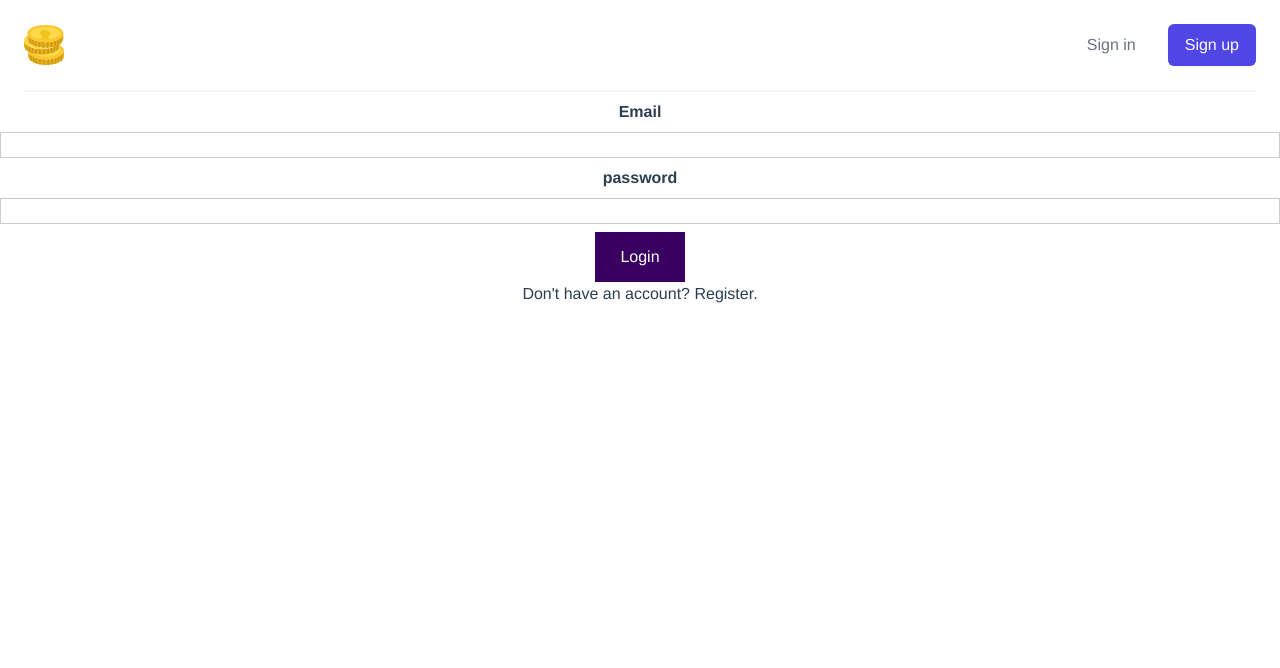
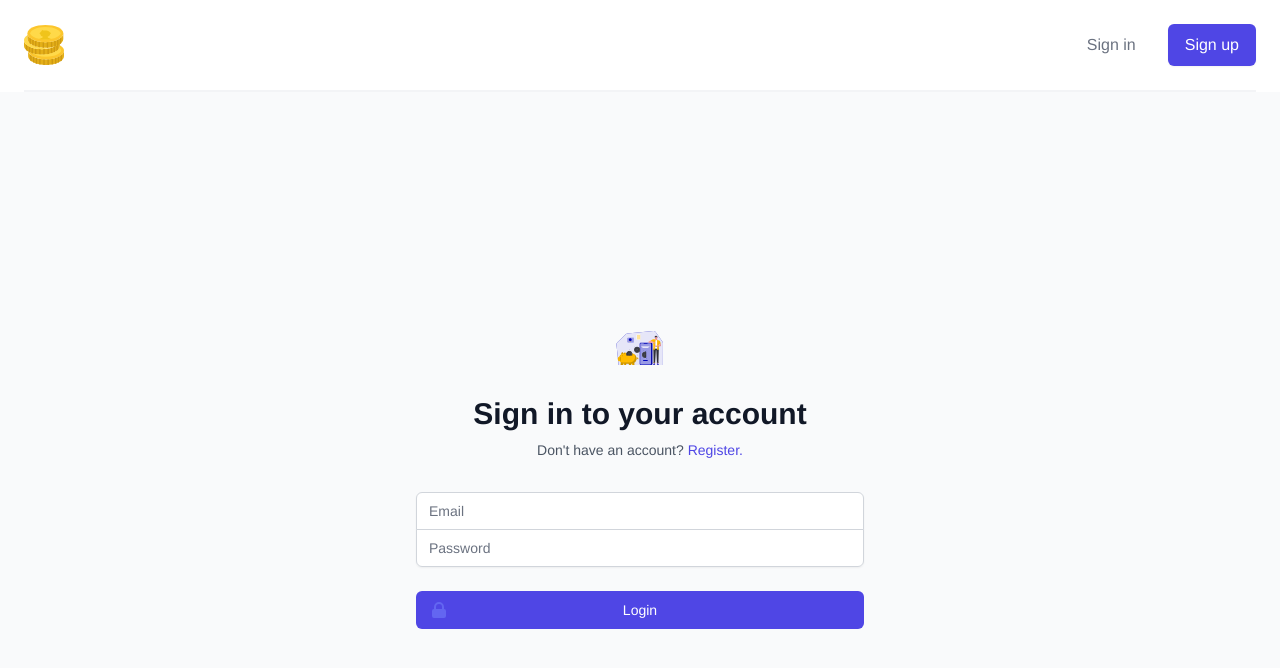
Before and after one commit to ToGanz/budgeting-app, a Vue app: page /login in a window 1280 px wide. Shown: the top 668 px of the page. Built offline with nearby package versions, Linux system fonts and the light colour scheme.

Commit message:
style user forms

```diff
--- a/package.json
+++ b/package.json
@@ -11,6 +11,7 @@
   "dependencies": {
     "@headlessui/vue": "^1.3.0",
     "@heroicons/vue": "^1.0.1",
+    "@tailwindcss/forms": "^0.3.3",
     "@tailwindcss/postcss7-compat": "^2.2.4",
     "autoprefixer": "^9.8.6",
     "axios": "^0.21.1",
--- a/src/components/users/DeleteUser.vue
+++ b/src/components/users/DeleteUser.vue
@@ -3,13 +3,20 @@
     <base-spinner></base-spinner>
   </base-dialog>
 
-  <button @click="deleteUser">Delete Profile</button>
+  <div class="pb-10">
+    <button
+      @click="deleteUser"
+      class=" px-8 py-3 border border-transparent text-base font-medium rounded-md text-white bg-red-600 hover:bg-red-700 md:py-4 md:text-lg md:px-10"
+    >
+      Delete account
+    </button>
 
-  <ul>
-    <li v-for="(error, index) in errors" :key="index">
-      {{ error }}
-    </li>
-  </ul>
+    <ul>
+      <li v-for="(error, index) in errors" :key="index">
+        {{ error }}
+      </li>
+    </ul>
+  </div>
 </template>
 
 <script>
--- a/src/components/users/EditUser.vue
+++ b/src/components/users/EditUser.vue
@@ -3,6 +3,23 @@
     <base-dialog :show="isLoading" title="Updating..." fixed>
       <base-spinner></base-spinner>
     </base-dialog>
+
+    <div
+      class="min-h-screen flex items-center justify-center bg-gray-50 py-12 px-4 sm:px-6 lg:px-8"
+    >
+      <div class="max-w-md w-full space-y-8">
+        <div>
+          <img
+            class="mx-auto h-12 w-auto"
+            src="@/assets/images/Money-backGuarantee.svg"
+            alt="Workflow"
+          />
+          <h2
+            class="mt-6 text-center text-3xl font-extrabold text-gray-900"
+          >
+            Edit your profile
+          </h2>
+        </div>
         <user-form
           mode="update"
           :emailToEdit="userToEdit.email"
@@ -14,6 +31,8 @@
             {{ error }}
           </li>
         </ul>
+      </div>
+    </div>
   </div>
 </template>
 
--- a/src/components/users/UserForm.vue
+++ b/src/components/users/UserForm.vue
@@ -1,47 +1,77 @@
 <template>
-  <form @submit.prevent="submitForm">
-    <div v-if="mode !== 'login'" class="form-control" :class="{ invalid: !name.isValid }">
-      <label for="name">Name</label>
+  <form @submit.prevent="submitForm" class="mt-8 space-y-6">
+    <div class="rounded-md shadow-sm -space-y-px">
+      <div :class="{ invalid: !email.isValid }">
+        <label for="email" class="sr-only">Email</label>
+        <input
+          type="email"
+          id="email"
+          autocomplete="email"
+          placeholder="Email"
+          class="appearance-none rounded-none relative block w-full px-3 py-2 border border-gray-300 placeholder-gray-500 text-gray-900 rounded-t-md focus:outline-none focus:ring-indigo-500 focus:border-indigo-500 focus:z-10 sm:text-sm"
+          v-model.trim="email.val"
+          @blur="clearValidity('email')"
+        />
+        <p v-if="!email.isValid">Please enter a valid email.</p>
+      </div>
+      <div v-if="mode !== 'login'" :class="{ invalid: !name.isValid }">
+        <label for="name" class="sr-only">Name</label>
         <input
           type="text"
           id="name"
+          autocomplete="name"
+          placeholder="Name"
+          class="appearance-none rounded-none relative block w-full px-3 py-2 border border-gray-300 placeholder-gray-500 text-gray-900 rounded-m-md focus:outline-none focus:ring-indigo-500 focus:border-indigo-500 focus:z-10 sm:text-sm"
           v-model.trim="name.val"
           @blur="clearValidity('name')"
         />
         <p v-if="!name.isValid">Name must not be empty.</p>
       </div>
-    <div class="form-control" :class="{ invalid: !email.isValid }">
-      <label for="email">Email</label>
-      <input
-        type="email"
-        id="email"
-        v-model.trim="email.val"
-        @blur="clearValidity('email')"
-      />
-      <p v-if="!email.isValid">Please enter a valid email.</p>
-    </div>
-    <div class="form-control" :class="{ invalid: !password.isValid }">
-      <label for="password">password</label>
+      <div :class="{ invalid: !password.isValid }">
+        <label for="password" class="sr-only">Password</label>
         <input
           type="password"
           id="password"
+          autocomplete="current-password"
+          placeholder="Password"
+          class="appearance-none rounded-none relative block w-full px-3 py-2 border border-gray-300 placeholder-gray-500 text-gray-900 rounded-b-md focus:outline-none focus:ring-indigo-500 focus:border-indigo-500 focus:z-10 sm:text-sm"
           v-model.trim="password.val"
           @blur="clearValidity('password')"
         />
         <p v-if="!password.isValid">
-        Please enter a valid password (must be at least 6 characters long).
+          Please enter a valid password (must be at least 6 characters
+          long).
         </p>
+      </div>
     </div>
 
     <p v-if="!formIsValid">
       Please fix the above errors and submit again.
     </p>
-    <base-button>{{ submitButtonCaption }}</base-button>
+    <div>
+      <button
+        type="submit"
+        class="group relative w-full flex justify-center py-2 px-4 border border-transparent text-sm font-medium rounded-md text-white bg-indigo-600 hover:bg-indigo-700 focus:outline-none focus:ring-2 focus:ring-offset-2 focus:ring-indigo-500"
+      >
+        <span class="absolute left-0 inset-y-0 flex items-center pl-3">
+          <LockClosedIcon
+            class="h-5 w-5 text-indigo-500 group-hover:text-indigo-400"
+            aria-hidden="true"
+          />
+        </span>
+        {{ submitButtonCaption }}
+      </button>
+    </div>
   </form>
 </template>
 
 <script>
+import { LockClosedIcon } from '@heroicons/vue/solid'
+
 export default {
+  components: {
+    LockClosedIcon,
+  },
   emits: ['save-data'],
   props: {
     mode: {
@@ -106,7 +136,11 @@
       if (this.mode === 'register' && this.password.val.length < 6) {
         this.password.isValid = false
         this.formIsValid = false
-      } else if (this.mode === 'update' && this.password.val && this.password.val.length < 6) {
+      } else if (
+        this.mode === 'update' &&
+        this.password.val &&
+        this.password.val.length < 6
+      ) {
         this.password.isValid = false
         this.formIsValid = false
       }
@@ -131,11 +165,7 @@
 </script>
 
 <style scoped>
-.form-control {
-  margin: 0.5rem 0;
-}
-
-label {
+/* label {
   font-weight: bold;
   display: block;
   margin-bottom: 0.5rem;
@@ -145,9 +175,9 @@
   font-weight: normal;
   display: inline;
   margin: 0 0 0 0.5rem;
-}
+} */
 
-input,
+/* input,
 textarea {
   display: block;
   width: 100%;
@@ -160,7 +190,7 @@
   background-color: #f0e6fd;
   outline: none;
   border-color: #3d008d;
-}
+} */
 
 .invalid label {
   color: red;
--- a/src/views/Home.vue
+++ b/src/views/Home.vue
@@ -1,7 +1,7 @@
 <template>
   <div class="max-w-7xl mx-auto">
     <div
-      class="relative z-10 pb-4 bg-white sm:pb-8 md:pb-10 lg:w-full lg:pb-14 xl:pb-16"
+      class="relative z-8 pb-4 bg-white sm:pb-8 md:pb-10 lg:w-full lg:pb-14 xl:pb-16"
     >
       <main
         class="flex flex-wrap mt-10 mx-auto max-w-7xl px-4 sm:mt-12 sm:px-6 md:mt-16 lg:mt-20 lg:px-8 xl:mt-28"
--- a/src/views/LoginUser.vue
+++ b/src/views/LoginUser.vue
@@ -3,11 +3,37 @@
     <base-dialog :show="isLoading" title="Authenticating..." fixed>
       <base-spinner></base-spinner>
     </base-dialog>
-    <user-form mode="login" @save-data="login"></user-form>
-    <p>{{ error }}</p>
-    <router-link :to="{ name: 'Register' }">
-      Don't have an account? Register.
-    </router-link>
+
+    <div
+      class="min-h-screen flex items-center justify-center bg-gray-50 py-12 px-4 sm:px-6 lg:px-8"
+    >
+      <div class="max-w-md w-full space-y-8">
+        <div>
+          <img
+            class="mx-auto h-12 w-auto"
+            src="@/assets/images/Money-backGuarantee.svg"
+            alt="Workflow"
+          />
+          <h2
+            class="mt-6 text-center text-3xl font-extrabold text-gray-900"
+          >
+            Sign in to your account
+          </h2>
+          <p class="mt-2 text-center text-sm text-gray-600">
+            Don't have an account?
+            {{ ' ' }}
+            <router-link
+              :to="{ name: 'Register' }"
+              class="font-medium text-indigo-600 hover:text-indigo-500"
+            >
+              Register.
+            </router-link>
+          </p>
+        </div>
+        <user-form mode="login" @save-data="login"></user-form>
+        <p>{{ error }}</p>
+      </div>
+    </div>
   </div>
 </template>
 
--- a/src/views/RegisterUser.vue
+++ b/src/views/RegisterUser.vue
@@ -3,16 +3,40 @@
     <base-dialog :show="isLoading" title="Authenticating..." fixed>
       <base-spinner></base-spinner>
     </base-dialog>
+    <div
+      class="min-h-screen flex items-center justify-center bg-gray-50 py-12 px-4 sm:px-6 lg:px-8"
+    >
+      <div class="max-w-md w-full space-y-8">
+        <div>
+          <img
+            class="mx-auto h-12 w-auto"
+            src="@/assets/images/Money-backGuarantee.svg"
+            alt="Workflow"
+          />
+          <h2
+            class="mt-6 text-center text-3xl font-extrabold text-gray-900"
+          >
+            Register your account
+          </h2>
+          <p class="mt-2 text-center text-sm text-gray-600">
+            Already have an account?
+            {{ ' ' }}
+            <router-link
+              :to="{ name: 'Login' }"
+              class="font-medium text-indigo-600 hover:text-indigo-500"
+            >
+              Login.
+            </router-link>
+          </p>
+        </div>
         <user-form mode="register" @save-data="register"></user-form>
         <ul>
           <li v-for="(error, index) in errors" :key="index">
             {{ error }}
           </li>
         </ul>
-
-    <router-link :to="{ name: 'Login' }">
-      Already have an account? Login.
-    </router-link>
+      </div>
+    </div>
   </div>
 </template>
 
--- a/tailwind.config.js
+++ b/tailwind.config.js
@@ -2,10 +2,10 @@
   purge: [],
   darkMode: false, // or 'media' or 'class'
   theme: {
-    extend: {},
+    extend: {}
   },
   variants: {
-    extend: {},
+    extend: {}
   },
-  plugins: [],
+  plugins: [require('@tailwindcss/forms')]
 }
```
Also changed, not shown: src/assets/images/moneyLaptop.svg (added), 1 other file (tests, documents, lock files or other folders). Lines whose indentation alone changed are shown as unchanged.
